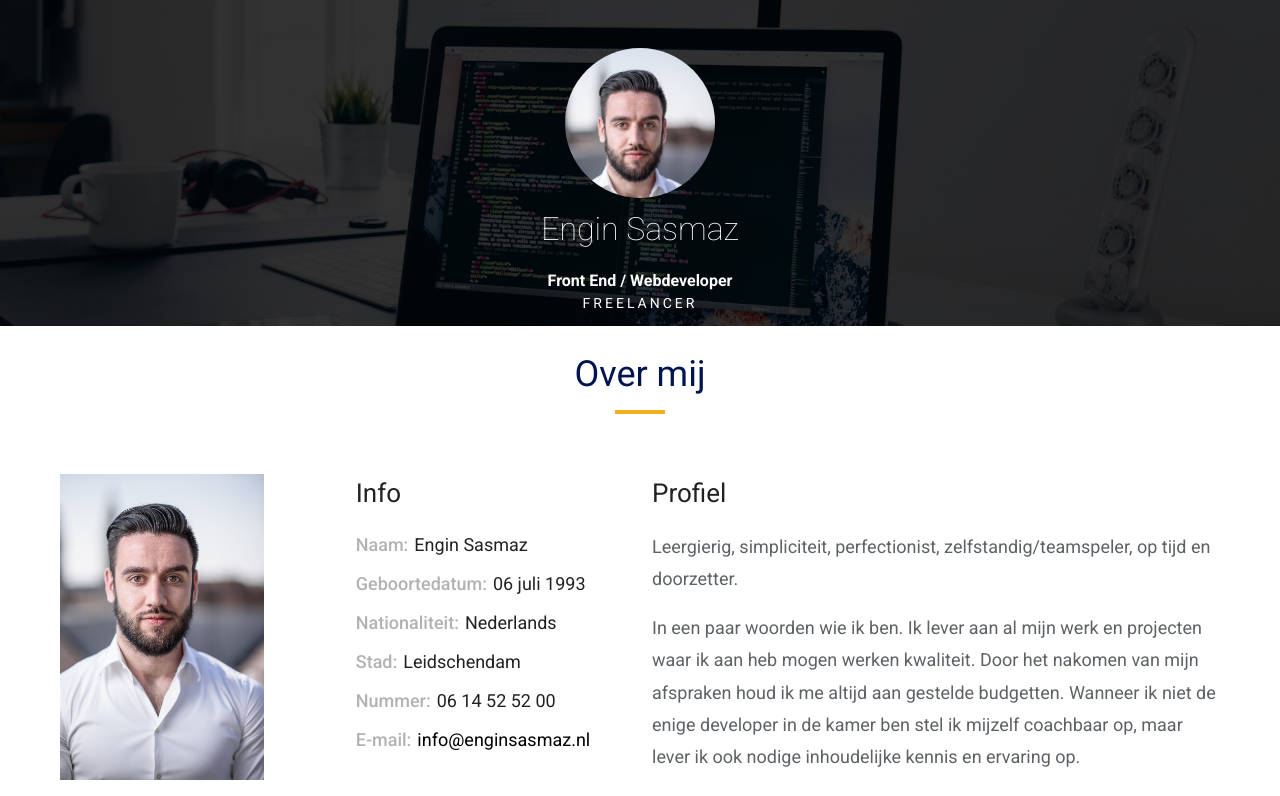
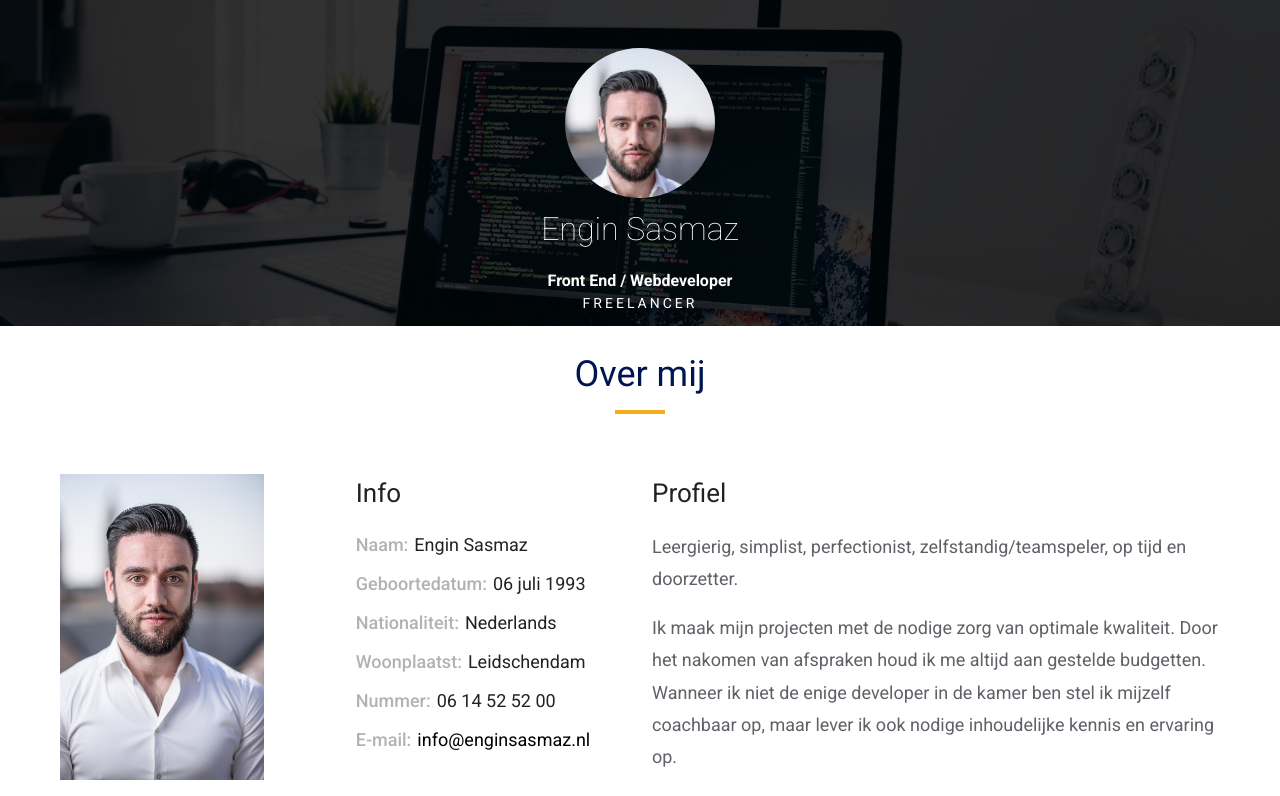
Before and after one commit to Enginovic/portfolio, a Vue app: page / in a window 1280 px wide. Shown: the top 796 px of the page. Built offline with nearby package versions, Linux system fonts and the light colour scheme.

Commit message:
textual changes

```diff
--- a/src/components/About/About.vue
+++ b/src/components/About/About.vue
@@ -16,15 +16,15 @@
             <li><span class="listLabel">Naam:</span>Engin Sasmaz</li>
             <li><span class="listLabel">Geboortedatum:</span>06 juli 1993</li>
             <li><span class="listLabel">Nationaliteit:</span>Nederlands</li>
-            <li><span class="listLabel">Stad:</span>Leidschendam</li>
+            <li><span class="listLabel">Woonplaatst:</span>Leidschendam</li>
             <li><span class="listLabel">Nummer:</span>06 14 52 52 00</li>
             <li><span class="listLabel">E-mail:</span><a href="mailto:info@enginsasmaz.nl" target="_blank">info@enginsasmaz.nl</a></li>
           </ul>
         </v-col>
         <v-col sm="12" md="5" lg="6">
           <h2 class="elementSubTitle">Profiel</h2>
-          <p>Leergierig, simpliciteit, perfectionist, zelfstandig/teamspeler, op tijd en doorzetter.</p>
-          <p>In een paar woorden wie ik ben. Ik lever aan al mijn werk en projecten waar ik aan heb mogen werken kwaliteit. Door het nakomen van mijn afspraken houd ik me altijd aan gestelde budgetten. Wanneer ik niet de enige developer in de kamer ben stel ik mijzelf coachbaar op, maar lever ik ook nodige inhoudelijke kennis en ervaring op.</p>
+          <p>Leergierig, simplist, perfectionist, zelfstandig/teamspeler, op tijd en doorzetter.</p>
+          <p>Ik maak mijn projecten met de nodige zorg van optimale kwaliteit. Door het nakomen van afspraken houd ik me altijd aan gestelde budgetten. Wanneer ik niet de enige developer in de kamer ben stel ik mijzelf coachbaar op, maar lever ik ook nodige inhoudelijke kennis en ervaring op.</p>
           <p>Tot slot stimuleer ik een positieve houding onder collega's.</p>
           <v-btn large class="mr-4 button button--primary"><a class="white--text" @click="$vuetify.goTo('#contact')">Contact</a></v-btn>
           <v-btn large class="button button--secondary"><a class="white--text" href="/CV_Engin_Sasmaz.pdf" target="_blank">Download CV</a></v-btn>
```
